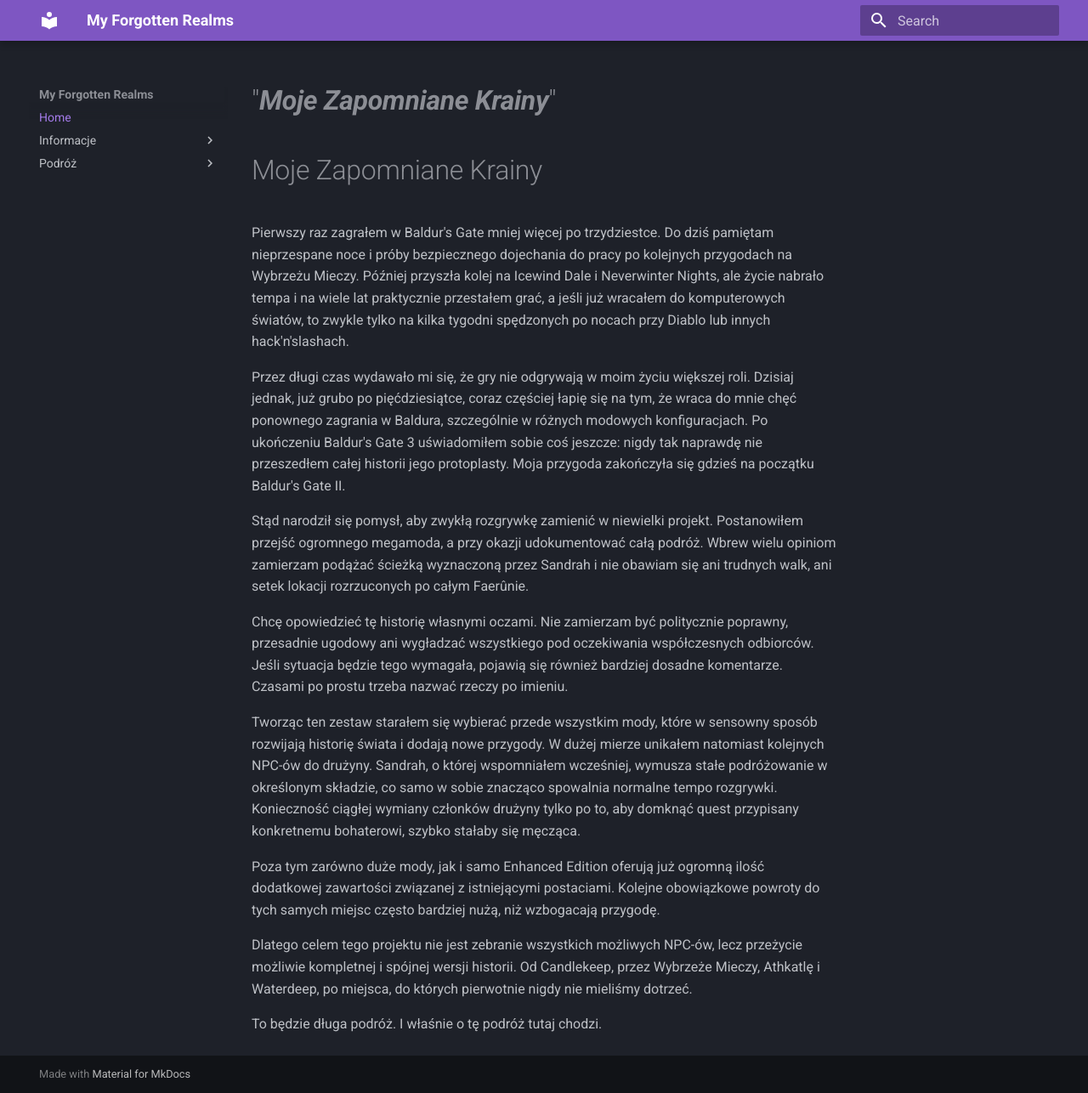
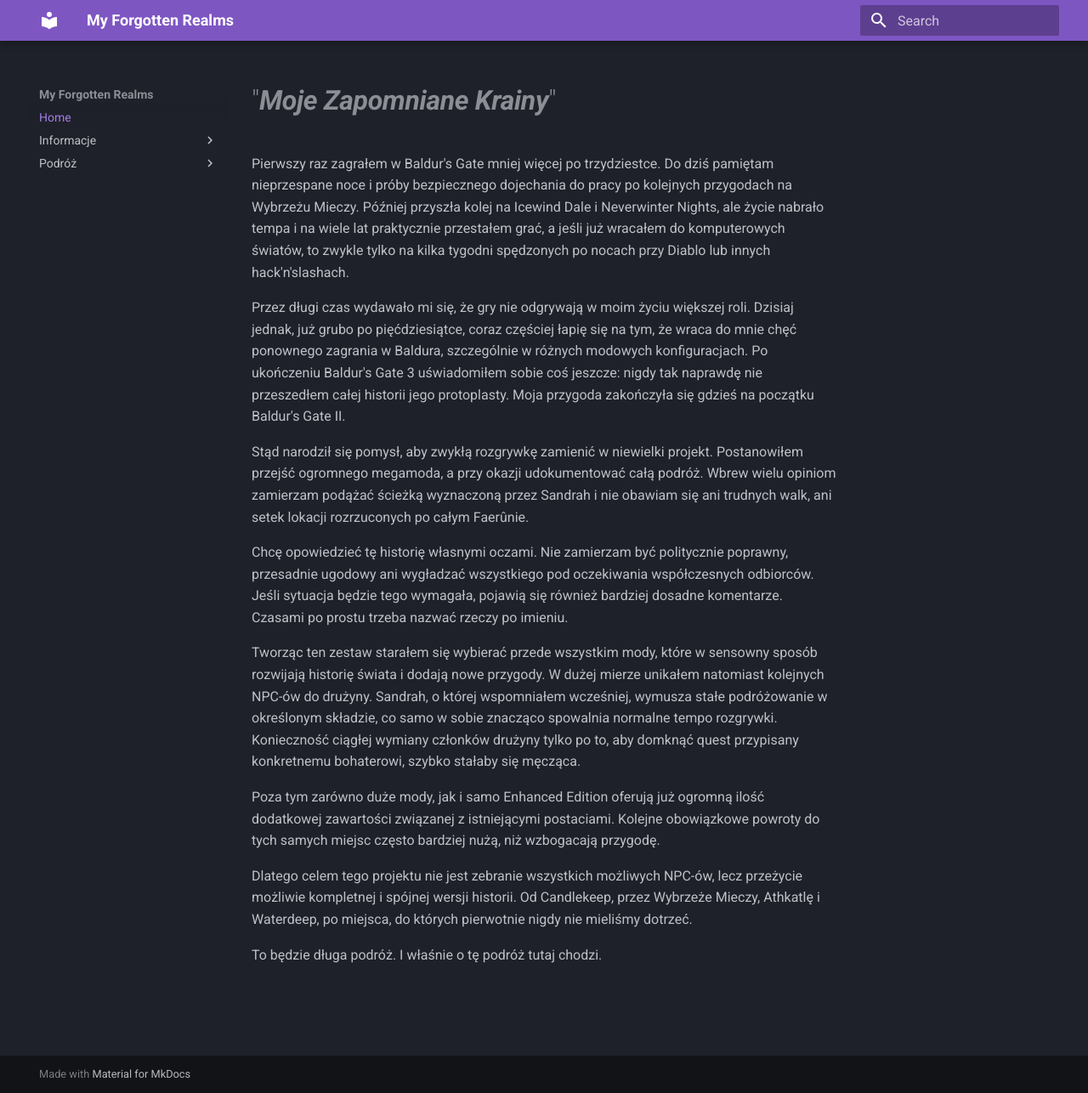
Before and after one commit to zbychfish/my-forgotten-realms, an MkDocs documentation site: the page built from docs/index.md, in a window 1280 px wide and 1286 px high. Shown: the whole window at 85% size. Built offline with MkDocs 1.6.1 and Material for MkDocs 9.7.7, drawn with Linux system fonts in a browser that asks for light colours.

Commit message:
modified:   docs/index.md

```diff
--- a/docs/index.md
+++ b/docs/index.md
@@ -1,6 +1,4 @@
 # "_**Moje Zapomniane Krainy**_"
-
-# Moje Zapomniane Krainy
 
 Pierwszy raz zagrałem w Baldur's Gate mniej więcej po trzydziestce. Do dziś pamiętam nieprzespane noce i próby bezpiecznego dojechania do pracy po  kolejnych przygodach na Wybrzeżu Mieczy. Później przyszła kolej na Icewind Dale i Neverwinter Nights, ale życie nabrało tempa i na wiele lat praktycznie przestałem grać, a jeśli już wracałem do komputerowych światów, to zwykle tylko na kilka tygodni spędzonych po nocach przy Diablo lub innych hack'n'slashach.
 
```
